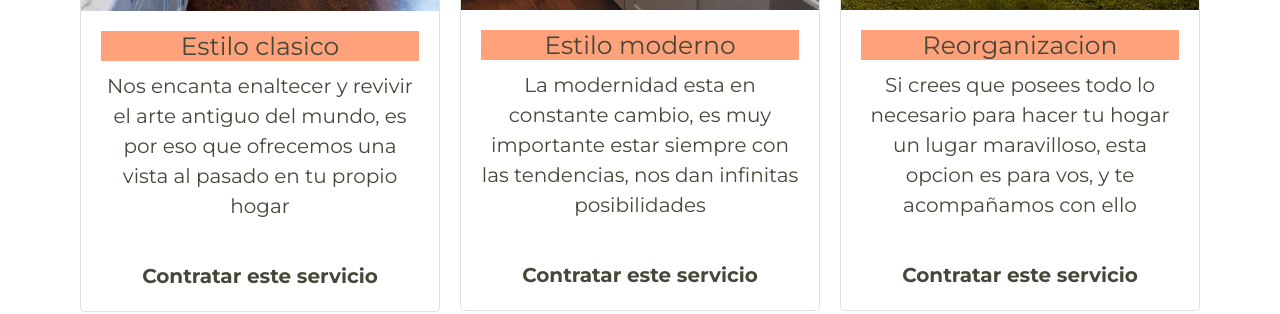
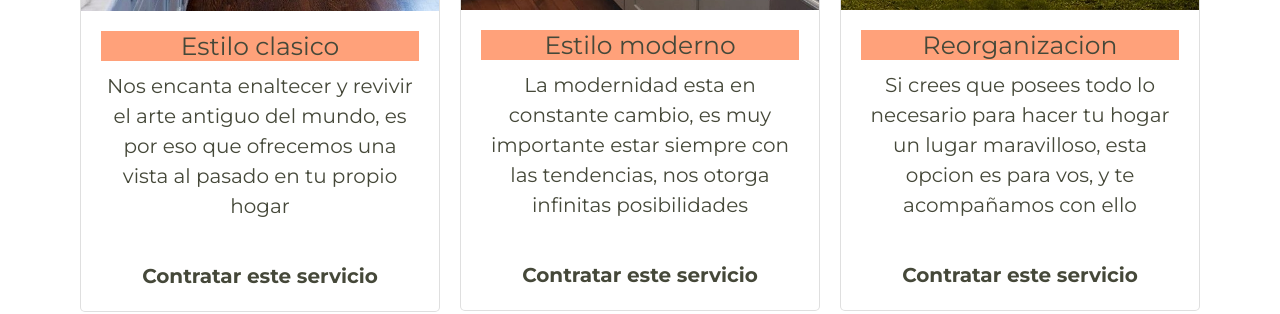
Before and after one commit to jpereyraacevedo/Petra, a website: page tienda.html in a window 1280 px wide. Shown: the part 795-1109 px from the top of the page. Drawn offline with nearby package versions, Linux system fonts and the light colour scheme.

Commit message:
Se creo la tienda

```diff
--- a/tienda.html
+++ b/tienda.html
@@ -54,7 +54,7 @@
                     <img src="imagenes/Interiores/clasico3.jpg" class="card-img-top" alt="...">
                     <div class="card-body">
                       <h5 class="card-title">Estilo moderno</h5>
-                      <p class="card-text">La modernidad esta en constante cambio, es muy importante estar siempre con las tendencias, nos dan infinitas posibilidades</p>
+                      <p class="card-text">La modernidad esta en constante cambio, es muy importante estar siempre con las tendencias, nos otorga infinitas posibilidades</p>
                     </div>
                     <div class="card-body">
                       <a href="#" class="card-link">Contratar este servicio</a>
```
